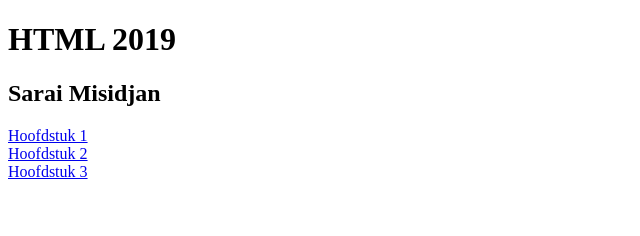
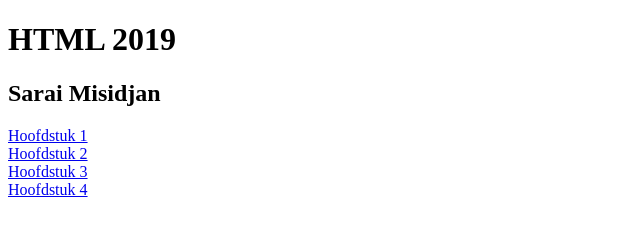
Before and after one commit to smisidjan/HTML2019, a plain HTML site: page index.html in a window 1280 px wide. Shown: the whole page, without its empty margins (0-640 px from the left). Drawn offline with Linux system fonts and the light colour scheme.

Commit message:
hoofdstuk 4

```diff
--- a/index.html
+++ b/index.html
@@ -10,7 +10,8 @@
 <h2>Sarai Misidjan</h2>
 <a href="h01/index.html">Hoofdstuk 1</a><br>
 <a href="h02/index.html">Hoofdstuk 2</a><br>
-<a href="h03/tabel.html">Hoofdstuk 3</a>
+<a href="h03/tabel.html">Hoofdstuk 3</a><br>
+<a href="h04/index.html">Hoofdstuk 4</a><br>
 
 </body>
 </html>
```
